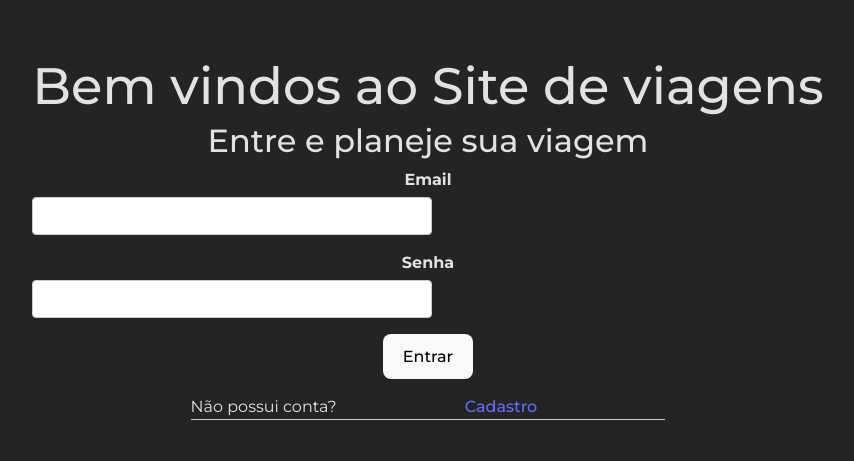
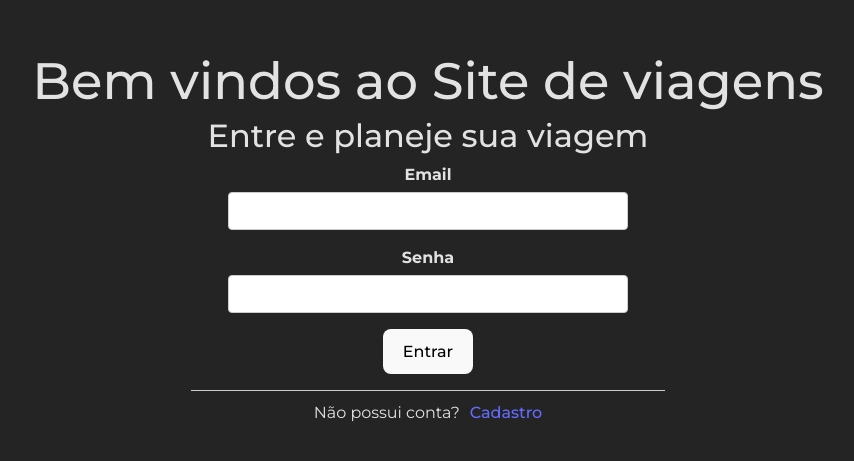
Before and after one commit to Brenovnc/TrabalhoFinalWeb, a React (Vite) app in the folder Front/: page / in a window 1280 px wide. Shown: the part 161-622 px from the top of the page, without its empty margins (212-1066 px from the left). Built offline with nearby package versions, Linux system fonts and the light colour scheme.

Commit message:
Algumas alterações na tela de login

```diff
--- a/Front/src/componentes/auth/CreateUser.jsx
+++ b/Front/src/componentes/auth/CreateUser.jsx
@@ -67,8 +67,10 @@ export default function CreateUser() {
                     <input type="password" id="passwordConf" {...register('passwordConf')} />
                     <p className='erro'>{errors.passwordConf?.message}</p>
                 </div>
-                <button type="submit">Criar Usuário</button>
-                <button type="button" onClick={handleBack}>Voltar</button>
+                <div className="button-container">
+                    <button type="submit">Criar Usuário</button>
+                    <button type="button" onClick={handleBack}>Voltar</button>
+                </div>
             </form>
             <p className='server-response'>{msg}</p>
         </>
--- a/Front/src/componentes/auth/LoginUser.jsx
+++ b/Front/src/componentes/auth/LoginUser.jsx
@@ -6,7 +6,6 @@ import * as yup from "yup";
 import axios from 'axios';
 import { useState } from 'react';
 import { Link, Navigate } from 'react-router-dom';
-import Alert from 'react-bootstrap/Alert'; // npm i react-booststrap boostrap
 
 //Objeto para validação de campos com yup
 const schema = yup.object({
@@ -52,18 +51,19 @@ export default function LoginUser(){
 
                 <label htmlFor="email" placeholder="email">Email</label>
                 <input type="text" id="email" {...register('email')} />
+
                 <p className='erro'>{errors.email?.message}</p>
 
                 <label htmlFor="password">Senha</label>
-                <input type="password" id="password" {...register('password')} />
+                <input type="password" id="password" {...register('password')}/>
                 <p className='erro'>{errors.password?.message}</p>
 
                 <button>Entrar</button>
             </form>
             <p className="server-response">{msg}</p>
             <div className="realizar-cadastro">
-                Não possui conta?
-                <Link to="/criar-user">Cadastro</Link>
+                <p id='text-nPossuiConta'>Não possui conta?</p>
+                <Link to="/criar-user" id='text-cadastro'>Cadastro</Link>
             </div>
         </>
     )
--- a/Front/src/styles/CreateUser.css
+++ b/Front/src/styles/CreateUser.css
@@ -4,6 +4,21 @@
     font-family: "Montserrat", sans-serif;
 }
 
+body {
+    display: flex;
+    justify-content: center;
+    align-items: center;
+    min-height: 100vh;
+    margin: 0;
+}
+
+form {
+    text-align: center;
+    margin: auto;
+    display: flex;
+    flex-direction: column;
+    align-items: center;
+}
 
 label {
     font-weight: bold;
@@ -13,12 +28,8 @@ label {
     align-items: center;
 }
 
-form {
-    text-align: center;
-}
-
 input{
-    display: block;
+    display: flex;
     width: 400px;
     padding: 6px 12px;
     font-size: 14px;
@@ -27,8 +38,6 @@ input{
     border-radius: 4px;
     margin-bottom: 20px;
     margin: auto;
-    text-align: center;
-    align-items: center;
 }
 
 .erro{
@@ -39,8 +48,8 @@ input{
 
 .realizar-cadastro{
     display: flex;
-    justify-content: space-around;
-    border-bottom: 1px solid #ccc;
+    justify-content: center;
+    border-top: 1px solid #ccc;
     font-size: 1rem;
     width: 60%;
     margin: auto;
@@ -72,7 +81,18 @@ img{
     text-align: center;
 }
 
+.button-container {
+    display: flex;
+    justify-content: center;
+    gap: 20px;
+}
+
 button {
-    margin-left: 20px;
-    margin-right: 20px;
+    margin: 0 10px;
 }
+
+#text-nPossuiConta, #text-cadastro {
+    margin: 0;
+    padding: 0pc 5px;
+    margin-top: 10px;
+}
```
Also changed, not shown: Front/src/componentes/auth/LoginUserTeste.jsx (added, +126 -0 lines).
